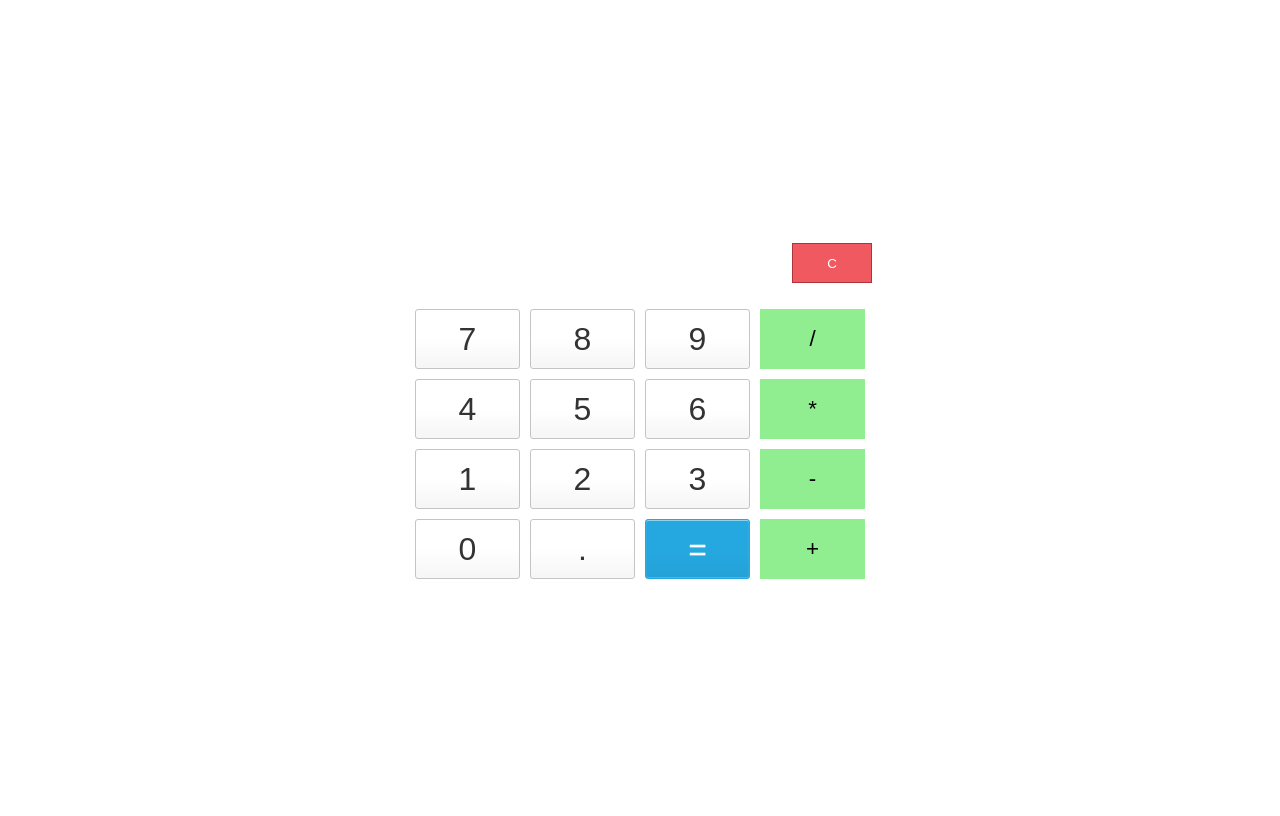
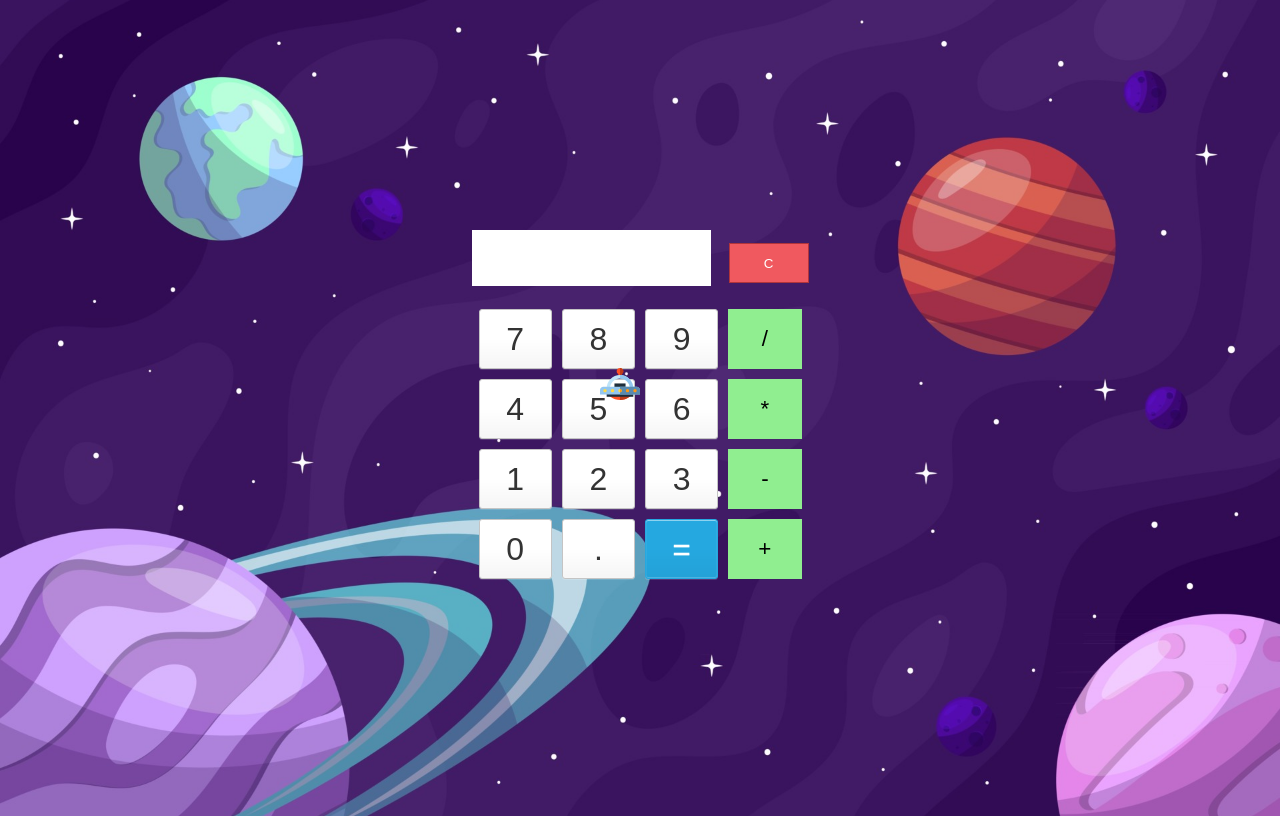
Before and after one commit to MatiasCantero/calculadora2, a plain HTML site: page index.html in a window 1280 px wide. Drawn offline with Linux system fonts and the light colour scheme; a web font is replaced by a local one.

Commit message:
terminando fondo calculadora

```diff
--- a/css/index.css
+++ b/css/index.css
@@ -1,11 +1,15 @@
 @font-face {
     font-family: calculadora;
-    src: url(./fonts/Calculator.ttf);
+    src: url('../fonts/Calculator.ttf');
 }
 body{
+    background: url(../background.jpg) center no-repeat;
+    background-size: cover;
     display: grid;
+    place-items: center;
     height: 100vh;
-    place-items: center;
+    overflow-x: hidden;
+    font-weight: 300;
     }
     .container {
         border-radius: 9px;
@@ -30,7 +34,6 @@ body{
         background-color: #fff;
         border-radius: 3px;
         border: 1px solid #c4c4c4;
-        background-color: transparent;
         font-size: 2rem;
         color: #333;
         background-image: linear-gradient(to bottom, transparent, transparent 50%, rgba(0,0,0,.04));
@@ -108,3 +111,16 @@ body{
         margin: auto;
         margin-bottom: 10px;
     }
+
+.tracker {
+    position: fixed;
+    transform: translate(-50%, -50%);
+    width: 40px;
+    z-index: 9999;
+    pointer-events: none;
+    transition: all .15s;
+}
+.tracker svg{
+    width: 100%;
+    height: 100%;
+}
--- a/index.html
+++ b/index.html
@@ -35,5 +35,46 @@
             <input type="button" class="operator" value="+" onclick="display('+')">
         </div>
     </div>
+    <div class="tracker">
+        <svg version="1.1" id="Layer_1" xmlns="http://www.w3.org/2000/svg" xmlns:xlink="http://www.w3.org/1999/xlink"
+          x="0px" y="0px" viewBox="0 0 512 512" style="enable-background:new 0 0 512 512;" xml:space="preserve">
+          <path style="fill:#FF5023;" d="M68.929,323.786C93.366,403.921,167.869,462.222,256,462.222s162.634-58.301,187.071-138.436H68.929z
+        " />
+          <path style="fill:#BF3C1A;"
+            d="M256,320c0,0,0,42.667,0,142.222c88.131,0,162.634-58.301,187.071-138.436L256,320z" />
+          <rect x="184.889" y="248.889" style="fill:#1E2E3B;" width="142.222" height="56.889" />
+          <path style="fill:#FF5023;" d="M298.667,92.444c0-23.565-19.102-42.667-42.667-42.667c-23.565,0-42.667,19.102-42.667,42.667
+        c0,15.791,8.585,29.567,21.333,36.945v34.166h42.667V129.39C290.082,122.011,298.667,108.235,298.667,92.444z" />
+          <path style="fill:#BF3C1A;" d="M256,49.778v113.778h21.333V129.39c12.749-7.378,21.333-21.154,21.333-36.945
+        C298.667,68.88,279.565,49.778,256,49.778z" />
+          <path style="fill:#BFE4F8;" d="M426.667,312.889H384c0-70.579-57.421-128-128-128s-128,57.421-128,128H85.333
+        c0-94.107,76.56-170.667,170.667-170.667S426.667,218.782,426.667,312.889z" />
+          <path style="fill:#93C7EF;" d="M256,142.222v42.667c70.579,0,128,57.421,128,128h42.667
+        C426.667,218.782,350.107,142.222,256,142.222z" />
+          <rect x="85.333" y="376.889" style="fill:#1E2E3B;" width="341.333" height="42.667" />
+          <path style="fill:#93C7EF;" d="M512,334.222c0,23.563,0,56.889,0,56.889H0c0,0,0-33.326,0-56.889l0,0
+        c0-23.563,19.102-42.667,42.667-42.667h426.667C492.898,291.556,512,310.659,512,334.222L512,334.222z" />
+          <g>
+            <circle style="fill:#FFDA44;" cx="64" cy="341.333" r="21.333" />
+            <circle style="fill:#FFDA44;" cx="160" cy="341.333" r="21.333" />
+          </g>
+          <path style="fill:#5A8BB0;" d="M469.333,291.556H256v99.556h256c0,0,0-33.326,0-56.889C512,310.659,492.898,291.556,469.333,291.556
+        z" />
+          <circle style="fill:#FFDA44;" cx="256" cy="341.333" r="21.333" />
+          <g>
+            <path style="fill:#FF9811;" d="M256,320c11.782,0,21.333,9.552,21.333,21.333s-9.552,21.333-21.333,21.333" />
+            <circle style="fill:#FF9811;" cx="352" cy="341.333" r="21.333" />
+            <circle style="fill:#FF9811;" cx="448" cy="341.333" r="21.333" />
+          </g>
+        </svg>
+      </div>
+
+      <script>
+        const tracker = document.querySelector(".tracker");
+        document.body.addEventListener("mousemove", e => {
+          tracker.style.left = `${e.clientX}px`;
+          tracker.style.top = `${e.clientY}px`;
+        });
+      </script>
 </body>
 </html>
```
Also changed, not shown: background.jpg (added).
